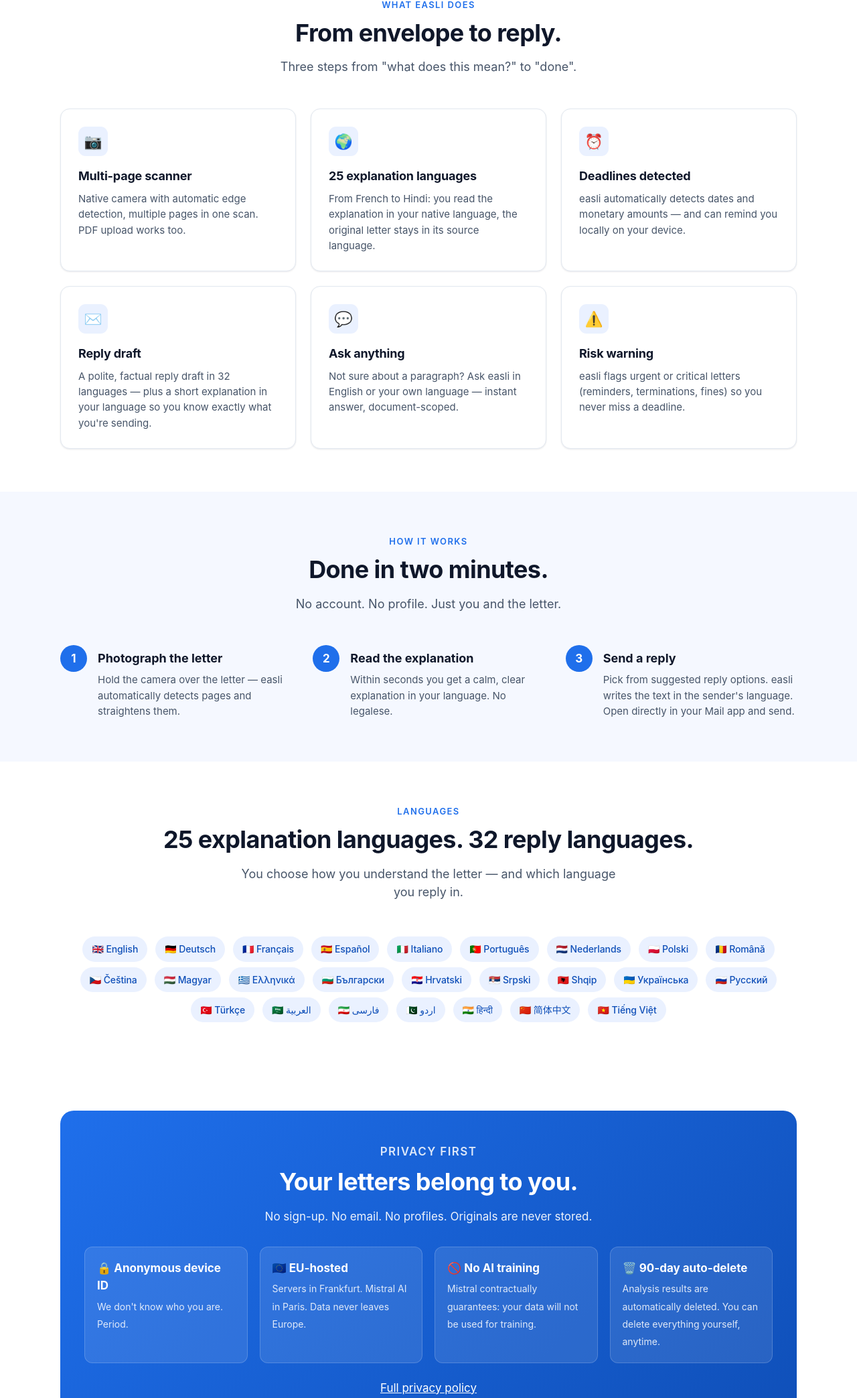
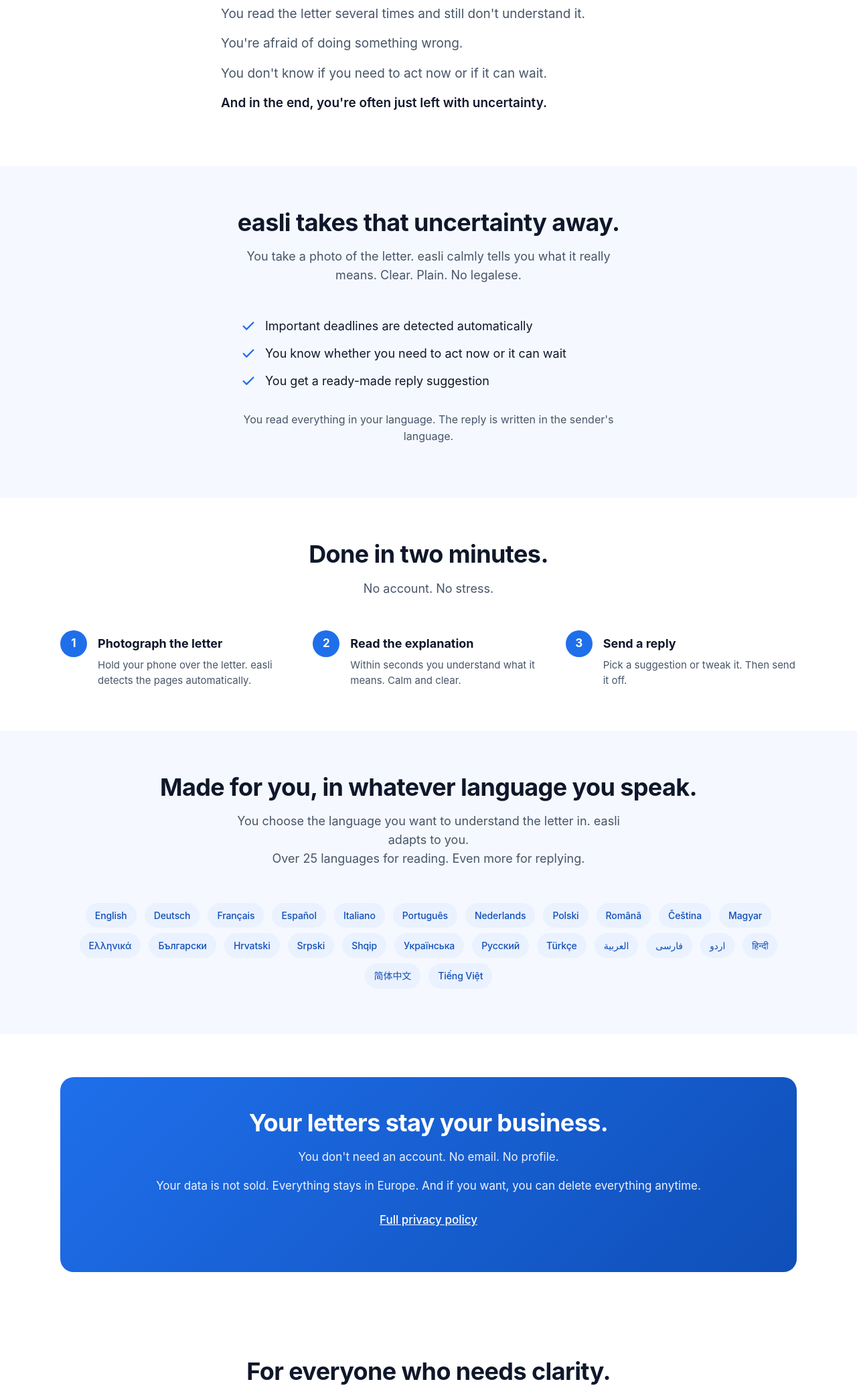
Before and after one commit to mikio-inked/easli-landing, a plain HTML site: page en/index.html in a window 1280 px wide. Shown: the part 713-2800 px from the top of the page at 67% size. Drawn offline with Linux system fonts and the light colour scheme.

Commit message:
Rewrite landing to blueprint: problem-first narrative, remove dashes/emojis/feature-grid

```diff
--- a/en/index.html
+++ b/en/index.html
@@ -2,12 +2,12 @@
 <html lang="en">
 <head>
   <meta charset="utf-8">
-  <title>easli — Official mail, finally clear</title>
+  <title>easli — Finally understand what the letter wants</title>
   <meta name="viewport" content="width=device-width, initial-scale=1">
-  <meta name="description" content="easli: Scan official letters, understand them in your language, and reply in under 2 minutes. 25 explanation languages, EU-hosted, no AI training.">
+  <meta name="description" content="You got a letter and you don't know what it wants from you. One photo is enough. easli explains it in your language. 25 languages. EU-hosted. GDPR-compliant.">
   <meta name="theme-color" content="#1F6FEB">
-  <meta property="og:title" content="easli — Official mail, finally clear">
-  <meta property="og:description" content="Authority letters, insurance, contracts — understood in your language, replied to in under 2 minutes.">
+  <meta property="og:title" content="easli — Finally understand what the letter wants">
+  <meta property="og:description" content="You got a letter and you don't know what it wants from you. One photo is enough. easli explains it in your language.">
   <meta property="og:type" content="website">
   <meta property="og:url" content="https://easli.app/en/">
   <meta property="og:image" content="https://easli.app/og.png">
@@ -33,9 +33,10 @@
         <span>easli</span>
       </a>
       <ul>
+        <li><a href="#problem">Problem</a></li>
+        <li><a href="#solution">Solution</a></li>
         <li><a href="#how">How it works</a></li>
         <li><a href="#privacy">Privacy</a></li>
-        <li><a href="#languages">Languages</a></li>
         <li><a href="/support.html">Support</a></li>
       </ul>
       <nav class="lang-switch" aria-label="Change language">
@@ -50,140 +51,177 @@
   </header>
 
   <main id="main">
+
+    <!-- HERO -->
     <section class="hero">
       <div class="hero-inner">
-        <span class="eyebrow">Paperwork. Made Simple.</span>
-        <h1>Official mail, <span class="accent">finally clear</span>, in your language.</h1>
+        <h1>Finally understand <span class="accent">what the letter wants</span> from you.</h1>
         <p class="lede">
-          Take a photo of any letter. easli explains what it says, what the deadline is, and what you need to do — in any of 25 languages. Ready to reply in under two minutes.
+          You got a letter and you don't know what it's asking.<br>
+          One photo is enough. easli explains it in your language.<br>
+          You know what to do.
         </p>
         <div class="cta-row">
-          <a href="#" class="btn-store disabled" aria-label="Download on the App Store — coming soon">
+          <a href="#" class="btn-store disabled" aria-label="Download on the App Store, coming soon">
             <span><small>Coming soon to</small><strong>App Store</strong></span>
           </a>
-          <a href="#" class="btn-store disabled" aria-label="Get it on Google Play — coming soon">
+          <a href="#" class="btn-store disabled" aria-label="Get it on Google Play, coming soon">
             <span><small>Coming soon to</small><strong>Google Play</strong></span>
           </a>
         </div>
-        <p style="margin-top:20px;font-size:14px;color:var(--text-subtle)">
-          🇪🇺 Made in Germany · EU-hosted · GDPR-compliant
+        <p class="trust-line">Made in Germany. EU-hosted. GDPR-compliant.</p>
+      </div>
+    </section>
+
+    <!-- PROBLEM -->
+    <section id="problem" class="section-narrow">
+      <div class="section-inner">
+        <h2>Why official mail feels so hard.</h2>
+        <div class="narrative">
+          <p>You read the letter several times and still don't understand it.</p>
+          <p>You're afraid of doing something wrong.</p>
+          <p>You don't know if you need to act now or if it can wait.</p>
+          <p>And in the end, you're often just left with uncertainty.</p>
+        </div>
+      </div>
+    </section>
+
+    <!-- SOLUTION -->
+    <section id="solution" class="bg-soft">
+      <div class="section-inner">
+        <h2>easli takes that uncertainty away.</h2>
+        <p class="section-lede">
+          You take a photo of the letter. easli calmly tells you what it really means. Clear. Plain. No legalese.
+        </p>
+
+        <ul class="solution-bullets">
+          <li>
+            <svg class="bullet-icon" viewBox="0 0 24 24" fill="none" stroke="currentColor" stroke-width="2.5" stroke-linecap="round" stroke-linejoin="round" aria-hidden="true"><polyline points="20 6 9 17 4 12"></polyline></svg>
+            <span>Important deadlines are detected automatically</span>
+          </li>
+          <li>
+            <svg class="bullet-icon" viewBox="0 0 24 24" fill="none" stroke="currentColor" stroke-width="2.5" stroke-linecap="round" stroke-linejoin="round" aria-hidden="true"><polyline points="20 6 9 17 4 12"></polyline></svg>
+            <span>You know whether you need to act now or it can wait</span>
+          </li>
+          <li>
+            <svg class="bullet-icon" viewBox="0 0 24 24" fill="none" stroke="currentColor" stroke-width="2.5" stroke-linecap="round" stroke-linejoin="round" aria-hidden="true"><polyline points="20 6 9 17 4 12"></polyline></svg>
+            <span>You get a ready-made reply suggestion</span>
+          </li>
+        </ul>
+
+        <p class="section-aside">
+          You read everything in your language. The reply is written in the sender's language.
         </p>
       </div>
     </section>
 
-    <section>
+    <!-- HOW IT WORKS -->
+    <section id="how">
       <div class="section-inner">
-        <p class="section-eyebrow">What easli does</p>
-        <h2>From envelope to reply.</h2>
-        <p class="section-lede">Three steps from "what does this mean?" to "done".</p>
+        <h2>Done in two minutes.</h2>
+        <p class="section-lede">No account. No stress.</p>
 
-        <div class="feature-grid">
-          <div class="feature">
-            <div class="feature-icon">📷</div>
-            <h3>Multi-page scanner</h3>
-            <p>Native camera with automatic edge detection, multiple pages in one scan. PDF upload works too.</p>
+        <div class="steps">
+          <div class="step">
+            <div class="step-num">1</div>
+            <h3>Photograph the letter</h3>
+            <p>Hold your phone over the letter. easli detects the pages automatically.</p>
           </div>
-          <div class="feature">
-            <div class="feature-icon">🌍</div>
-            <h3>25 explanation languages</h3>
-            <p>From French to Hindi: you read the explanation in your native language, the original letter stays in its source language.</p>
+          <div class="step">
+            <div class="step-num">2</div>
+            <h3>Read the explanation</h3>
+            <p>Within seconds you understand what it means. Calm and clear.</p>
           </div>
-          <div class="feature">
-            <div class="feature-icon">⏰</div>
-            <h3>Deadlines detected</h3>
-            <p>easli automatically detects dates and monetary amounts — and can remind you locally on your device.</p>
-          </div>
-          <div class="feature">
-            <div class="feature-icon">✉️</div>
-            <h3>Reply draft</h3>
-            <p>A polite, factual reply draft in 32 languages — plus a short explanation in your language so you know exactly what you're sending.</p>
-          </div>
-          <div class="feature">
-            <div class="feature-icon">💬</div>
-            <h3>Ask anything</h3>
-            <p>Not sure about a paragraph? Ask easli in English or your own language — instant answer, document-scoped.</p>
-          </div>
-          <div class="feature">
-            <div class="feature-icon">⚠️</div>
-            <h3>Risk warning</h3>
-            <p>easli flags urgent or critical letters (reminders, terminations, fines) so you never miss a deadline.</p>
+          <div class="step">
+            <div class="step-num">3</div>
+            <h3>Send a reply</h3>
+            <p>Pick a suggestion or tweak it. Then send it off.</p>
           </div>
         </div>
       </div>
     </section>
 
-    <section id="how" class="bg-soft">
+    <!-- LANGUAGES -->
+    <section id="languages" class="bg-soft">
       <div class="section-inner">
-        <p class="section-eyebrow">How it works</p>
-        <h2>Done in two minutes.</h2>
-        <p class="section-lede">No account. No profile. Just you and the letter.</p>
+        <h2>Made for you, in whatever language you speak.</h2>
+        <p class="section-lede">
+          You choose the language you want to understand the letter in. easli adapts to you.<br>
+          Over 25 languages for reading. Even more for replying.
+        </p>
 
-        <div class="steps">
-          <div class="step">
-            <div class="step-num">1</div>
-            <h3>Photograph the letter</h3>
-            <p>Hold the camera over the letter — easli automatically detects pages and straightens them.</p>
-          </div>
-          <div class="step">
-            <div class="step-num">2</div>
-            <h3>Read the explanation</h3>
-            <p>Within seconds you get a calm, clear explanation in your language. No legalese.</p>
-          </div>
-          <div class="step">
-            <div class="step-num">3</div>
-            <h3>Send a reply</h3>
-            <p>Pick from suggested reply options. easli writes the text in the sender's language. Open directly in your Mail app and send.</p>
-          </div>
+        <div class="lang-strip">
+          <span>English</span><span>Deutsch</span><span>Français</span><span>Español</span><span>Italiano</span><span>Português</span><span>Nederlands</span><span>Polski</span><span>Română</span><span>Čeština</span><span>Magyar</span><span>Ελληνικά</span><span>Български</span><span>Hrvatski</span><span>Srpski</span><span>Shqip</span><span>Українська</span><span>Русский</span><span>Türkçe</span><span>العربية</span><span>فارسی</span><span>اردو</span><span>हिन्दी</span><span>简体中文</span><span>Tiếng Việt</span>
         </div>
       </div>
     </section>
 
-    <section id="languages">
+    <!-- PRIVACY -->
+    <section id="privacy">
       <div class="section-inner">
-        <p class="section-eyebrow">Languages</p>
-        <h2>25 explanation languages. 32 reply languages.</h2>
-        <p class="section-lede">You choose how you understand the letter — and which language you reply in.</p>
-
-        <div class="lang-strip">
-          <span>🇬🇧 English</span><span>🇩🇪 Deutsch</span><span>🇫🇷 Français</span><span>🇪🇸 Español</span><span>🇮🇹 Italiano</span><span>🇵🇹 Português</span><span>🇳🇱 Nederlands</span><span>🇵🇱 Polski</span><span>🇷🇴 Română</span><span>🇨🇿 Čeština</span><span>🇭🇺 Magyar</span><span>🇬🇷 Ελληνικά</span><span>🇧🇬 Български</span><span>🇭🇷 Hrvatski</span><span>🇷🇸 Srpski</span><span>🇦🇱 Shqip</span><span>🇺🇦 Українська</span><span>🇷🇺 Русский</span><span>🇹🇷 Türkçe</span><span>🇸🇦 العربية</span><span>🇮🇷 فارسی</span><span>🇵🇰 اردو</span><span>🇮🇳 हिन्दी</span><span>🇨🇳 简体中文</span><span>🇻🇳 Tiếng Việt</span>
+        <div class="privacy">
+          <h2>Your letters stay your business.</h2>
+          <p>
+            You don't need an account. No email. No profile.
+          </p>
+          <p>
+            Your data is not sold. Everything stays in Europe. And if you want, you can delete everything anytime.
+          </p>
+          <p style="margin-top:24px">
+            <a href="/privacy.html" class="privacy-link">Full privacy policy</a>
+          </p>
         </div>
       </div>
     </section>
 
-    <section id="privacy">
+    <!-- SOCIAL PROOF -->
+    <section id="for-who" class="section-narrow">
       <div class="section-inner">
-        <div class="privacy">
-          <p class="section-eyebrow" style="color:rgba(255,255,255,0.85)">Privacy first</p>
-          <h2>Your letters belong to you.</h2>
-          <p>No sign-up. No email. No profiles. Originals are never stored.</p>
+        <h2>For everyone who needs clarity.</h2>
+        <ul class="for-who-list">
+          <li>
+            <svg class="bullet-icon" viewBox="0 0 24 24" fill="none" stroke="currentColor" stroke-width="2.5" stroke-linecap="round" stroke-linejoin="round" aria-hidden="true"><polyline points="20 6 9 17 4 12"></polyline></svg>
+            <span>People new to a country</span>
+          </li>
+          <li>
+            <svg class="bullet-icon" viewBox="0 0 24 24" fill="none" stroke="currentColor" stroke-width="2.5" stroke-linecap="round" stroke-linejoin="round" aria-hidden="true"><polyline points="20 6 9 17 4 12"></polyline></svg>
+            <span>Students</span>
+          </li>
+          <li>
+            <svg class="bullet-icon" viewBox="0 0 24 24" fill="none" stroke="currentColor" stroke-width="2.5" stroke-linecap="round" stroke-linejoin="round" aria-hidden="true"><polyline points="20 6 9 17 4 12"></polyline></svg>
+            <span>Families trying to keep on top of things</span>
+          </li>
+          <li>
+            <svg class="bullet-icon" viewBox="0 0 24 24" fill="none" stroke="currentColor" stroke-width="2.5" stroke-linecap="round" stroke-linejoin="round" aria-hidden="true"><polyline points="20 6 9 17 4 12"></polyline></svg>
+            <span>Older people who just want to understand</span>
+          </li>
+        </ul>
+      </div>
+    </section>
 
-          <div class="privacy-points">
-            <div class="privacy-point">
-              <strong>🔒 Anonymous device ID</strong>
-              <span>We don't know who you are. Period.</span>
-            </div>
-            <div class="privacy-point">
-              <strong>🇪🇺 EU-hosted</strong>
-              <span>Servers in Frankfurt. Mistral AI in Paris. Data never leaves Europe.</span>
-            </div>
-            <div class="privacy-point">
-              <strong>🚫 No AI training</strong>
-              <span>Mistral contractually guarantees: your data will not be used for training.</span>
-            </div>
-            <div class="privacy-point">
-              <strong>🗑️ 90-day auto-delete</strong>
-              <span>Analysis results are automatically deleted. You can delete everything yourself, anytime.</span>
-            </div>
-          </div>
-          <p style="margin-top:24px"><a href="/privacy.html" style="color:#fff;text-decoration:underline">Full privacy policy</a></p>
+    <!-- FINAL CTA -->
+    <section class="final-cta">
+      <div class="section-inner" style="text-align:center">
+        <h2>Put an end to uncertainty.</h2>
+        <p class="section-lede">
+          Photograph your first letter and see for yourself how simple it is.
+        </p>
+        <div class="cta-row" style="justify-content:center">
+          <a href="#" class="btn-store disabled" aria-label="Download on the App Store, coming soon">
+            <span><small>Coming soon to</small><strong>App Store</strong></span>
+          </a>
+          <a href="#" class="btn-store disabled" aria-label="Get it on Google Play, coming soon">
+            <span><small>Coming soon to</small><strong>Google Play</strong></span>
+          </a>
         </div>
       </div>
     </section>
+
   </main>
 
   <footer>
     <div class="footer-inner">
-      <div class="footer-brand">easli — Paperwork. Made Simple.</div>
+      <div class="footer-brand">easli</div>
       <nav>
         <a href="/privacy.html">Privacy</a>
         <a href="/imprint.html">Imprint</a>
@@ -192,7 +230,7 @@
       </nav>
     </div>
     <div class="footer-inner" style="margin-top:16px;color:var(--text-subtle);font-size:13px">
-      © 2026 Martin Tran · Lampertheim, Germany
+      © 2026 Martin Tran. Lampertheim, Germany.
     </div>
   </footer>
 </body>
--- a/style.css
+++ b/style.css
@@ -36,6 +36,83 @@ body {
 
 a { color: var(--primary); text-decoration: none; }
 a:hover { color: var(--primary-dark); text-decoration: underline; }
+
+/* ===== New blueprint sections (problem, solution bullets, social proof, final CTA) ===== */
+.section-narrow .section-inner { max-width: 760px; }
+
+.trust-line {
+  margin-top: 20px;
+  font-size: 14px;
+  color: var(--text-subtle);
+  letter-spacing: 0.1px;
+}
+
+.narrative {
+  font-size: 19px;
+  line-height: 1.6;
+  color: var(--text-muted);
+  max-width: 620px;
+  margin: 0 auto;
+}
+.narrative p {
+  margin: 0 0 14px;
+}
+.narrative p:last-child {
+  color: var(--text);
+  font-weight: 600;
+}
+
+.solution-bullets,
+.for-who-list {
+  list-style: none;
+  padding: 0;
+  margin: 32px auto;
+  max-width: 560px;
+  display: flex;
+  flex-direction: column;
+  gap: 14px;
+}
+.solution-bullets li,
+.for-who-list li {
+  display: flex;
+  align-items: flex-start;
+  gap: 14px;
+  font-size: 18px;
+  line-height: 1.5;
+  color: var(--text);
+}
+.bullet-icon {
+  flex-shrink: 0;
+  width: 22px;
+  height: 22px;
+  color: var(--primary);
+  margin-top: 3px;
+}
+
+.section-aside {
+  text-align: center;
+  font-size: 16px;
+  color: var(--text-muted);
+  margin-top: 24px;
+  max-width: 600px;
+  margin-left: auto;
+  margin-right: auto;
+}
+
+.privacy-link {
+  color: #fff;
+  text-decoration: underline;
+  font-weight: 500;
+}
+.privacy-link:hover { color: #fff; opacity: 0.85; }
+
+.final-cta {
+  background: linear-gradient(180deg, var(--bg) 0%, var(--bg-soft) 100%);
+  padding: 80px 20px 96px;
+}
+.final-cta .section-inner h2 {
+  margin-bottom: 16px;
+}
 
 /* ===== Language switcher ===== */
 .lang-switch {
```
Also changed, not shown: index.html (+134 -103 lines).
